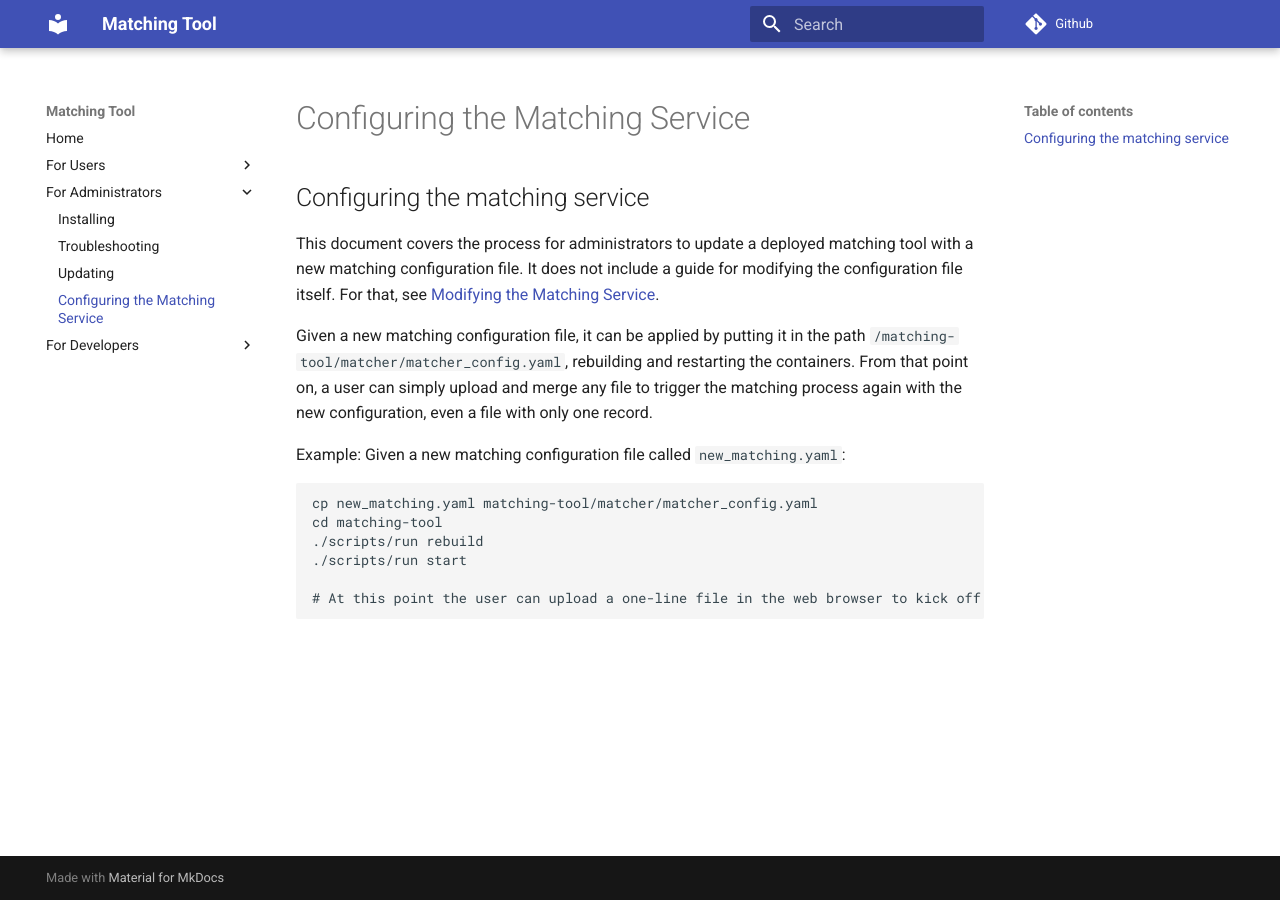
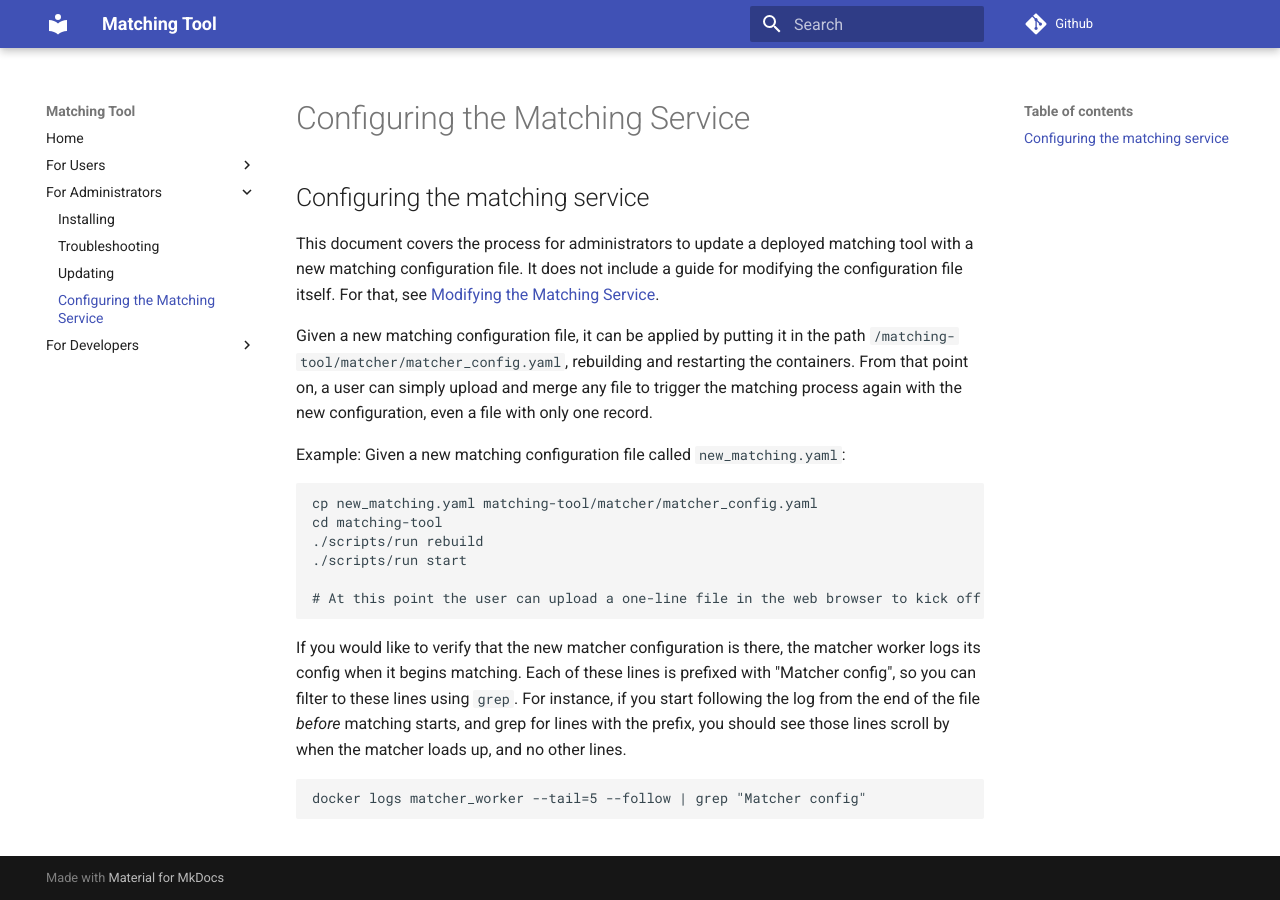
Before and after one commit to dssg/matching-tool, an MkDocs documentation site: the page built from docs/sources/admin/matching.md, in a window 1280 px wide. Built offline with MkDocs 1.6.1 and Material for MkDocs 9.7.7, drawn with Linux system fonts in a browser that asks for light colours; comment, search, counter and statistics services are not loaded; old or Windows-style settings are respelled for this version of MkDocs.

Commit message:
Add paragraph about matcher config log line

````diff
--- a/docs/sources/admin/matching.md
+++ b/docs/sources/admin/matching.md
@@ -14,3 +14,9 @@ cd matching-tool
 
 # At this point the user can upload a one-line file in the web browser to kick off matching.
 ```
+
+If you would like to verify that the new matcher configuration is there, the matcher worker logs its config when it begins matching. Each of these lines is prefixed with "Matcher config", so you can filter to these lines using `grep`. For instance, if you start following the log from the end of the file *before* matching starts, and grep for lines with the prefix, you should see those lines scroll by when the matcher loads up, and no other lines.
+
+```bash
+docker logs matcher_worker --tail=5 --follow | grep "Matcher config"
+```
````
